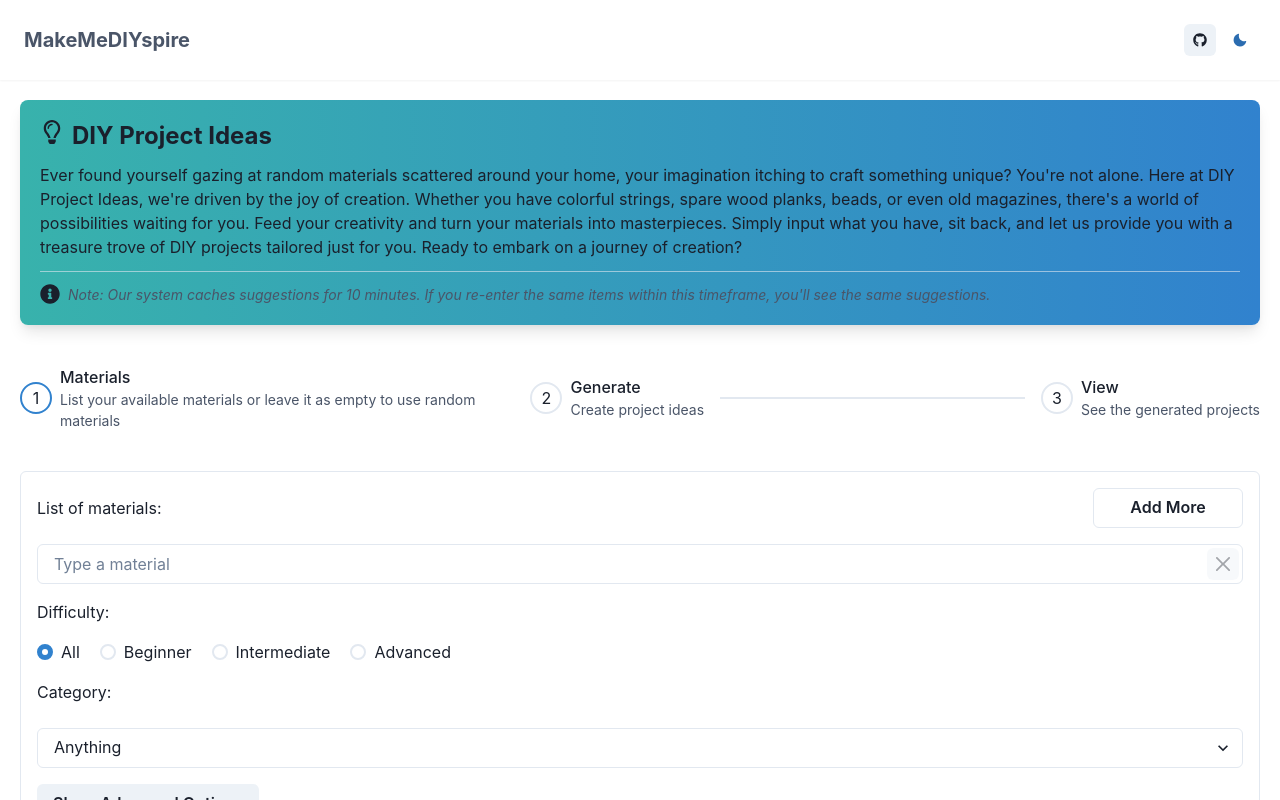
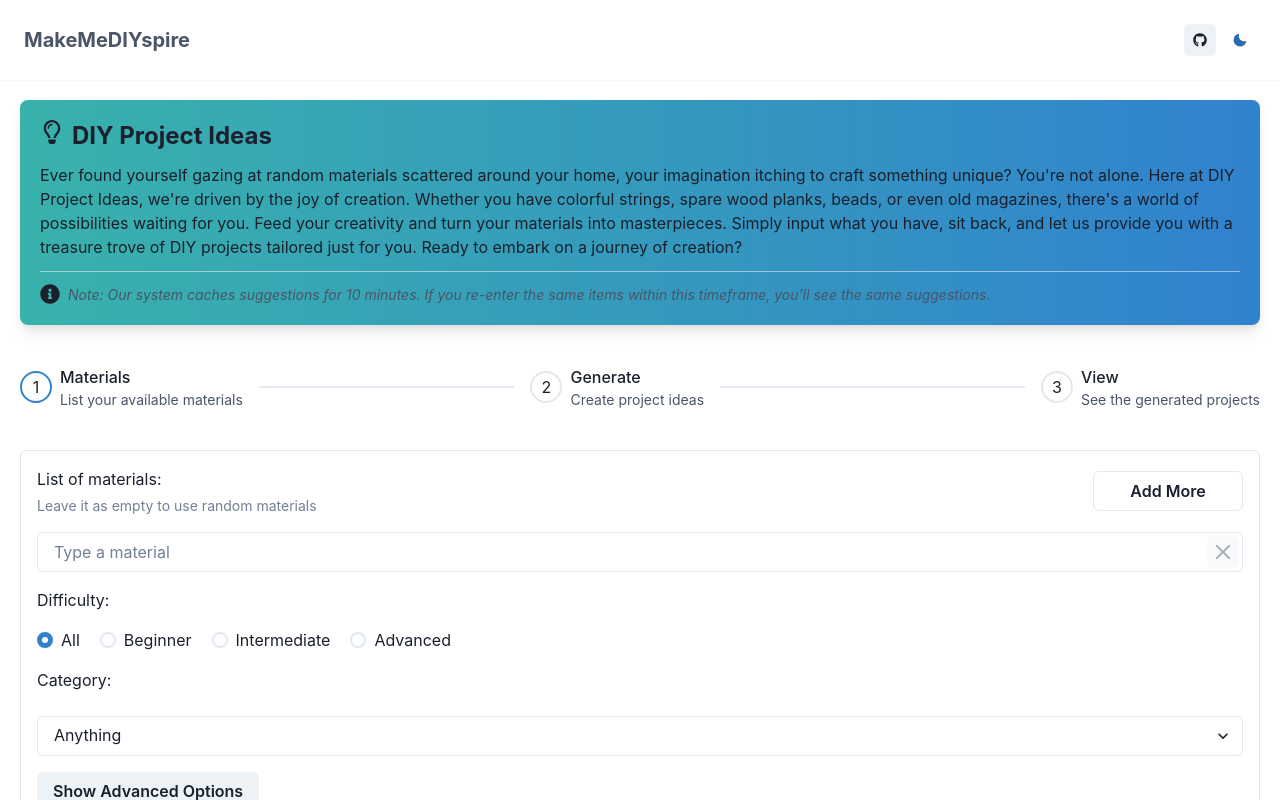
Before and after one commit to Kevin-Umali/diyspire, a React (Vite) app in the folder client/: page / in a window 1280 px wide. Shown: the top 800 px of the page. Built offline with nearby package versions, Linux system fonts and the light colour scheme.

Commit message:
Fine tuning

```diff
--- a/client/src/api/open-ai-api.ts
+++ b/client/src/api/open-ai-api.ts
@@ -1,8 +1,9 @@
 const API_URL = process.env.NODE_ENV === "development" ? "http://localhost:3000" : import.meta.env.VITE_OPEN_AI_API_URL;
 
-export const generateProjectIdeas = async (materials: string[], difficulty: string, category: string, tools: string[], time: number, budget: number, endPurpose: string) => {
+export const generateProjectIdeas = async (materials: string[], onlySpecified: boolean, difficulty: string, category: string, tools: string[], time: number, budget: number, endPurpose: string) => {
   const requestBody = {
     materials,
+    onlySpecified,
     difficulty,
     category,
     tools,
--- a/client/src/components/MaterialInput.tsx
+++ b/client/src/components/MaterialInput.tsx
@@ -1,13 +1,15 @@
 import { FC } from "react";
-import { Input, VStack, Button, IconButton, InputGroup, InputRightElement, HStack, Text } from "@chakra-ui/react";
+import { Input, VStack, Button, IconButton, InputGroup, InputRightElement, HStack, Text, Checkbox } from "@chakra-ui/react";
 import { CloseIcon } from "@chakra-ui/icons";
 
 interface MaterialInputProps {
   materials: string[];
   setMaterials: React.Dispatch<React.SetStateAction<string[]>>;
+  onlySpecified: boolean;
+  setOnlySpecified: React.Dispatch<React.SetStateAction<boolean>>;
 }
 
-const MaterialInput: FC<MaterialInputProps> = ({ materials, setMaterials }) => {
+const MaterialInput: FC<MaterialInputProps> = ({ materials, setMaterials, onlySpecified, setOnlySpecified }) => {
   const handleInputChange = (index: number, value: string) => {
     const updatedMaterials = [...materials];
     updatedMaterials[index] = value;
@@ -27,7 +29,12 @@ const MaterialInput: FC<MaterialInputProps> = ({ materials, setMaterials }) => {
   return (
     <VStack spacing={4} align="stretch">
       <HStack justify="space-between">
-        <Text fontSize="md">List of materials:</Text>
+        <VStack align="start" spacing={1}>
+          <Text fontSize="md">List of materials:</Text>
+          <Text fontSize="sm" color="gray.500">
+            Leave it as empty to use random materials
+          </Text>
+        </VStack>
         <Button width="150px" variant="outline" onClick={handleAddMore}>
           Add More
         </Button>
@@ -41,6 +48,12 @@ const MaterialInput: FC<MaterialInputProps> = ({ materials, setMaterials }) => {
           </InputRightElement>
         </InputGroup>
       ))}
+
+      {materials.some((mat) => mat.trim() !== "") ? (
+        <Checkbox colorScheme="blue" isChecked={onlySpecified} onChange={(e) => setOnlySpecified(e.target.checked)} isDisabled={materials.every((mat) => mat.trim() === "")}>
+          Use only these materials
+        </Checkbox>
+      ) : null}
     </VStack>
   );
 };
--- a/client/src/constants/index.ts
+++ b/client/src/constants/index.ts
@@ -25,3 +25,9 @@ export const categories = [
   "Baking & Food Crafts",
   "Travel & Adventure DIYs",
 ];
+
+export const steps = [
+  { title: "Materials", description: "List your available materials" },
+  { title: "Generate", description: "Create project ideas" },
+  { title: "View", description: "See the generated projects" },
+];
--- a/client/src/pages/Home.tsx
+++ b/client/src/pages/Home.tsx
@@ -19,6 +19,7 @@ import {
   Flex,
   Divider,
   Icon,
+  useBreakpointValue,
 } from "@chakra-ui/react";
 import MaterialInput from "../components/MaterialInput";
 import CategoryFilter from "../components/CategoryFilter";
@@ -27,21 +28,18 @@ import { generateProjectIdeas } from "../api/open-ai-api";
 import ProjectTabs from "../components/ProjectTabs";
 import LoadingComponent from "../components/LoadingComponent";
 import { FaRegLightbulb, FaInfoCircle } from "react-icons/fa";
-import { categories } from "../constants";
+import { categories, steps } from "../constants";
 import BudgetFilter from "../components/BudgetFilter";
 import PurposeFilter from "../components/PurposeFilter";
 import TimeAvailabilityFilter from "../components/TimeAvailabilityFilter";
 import ToolsAvailableInput from "../components/ToolsAvailableInput";
 import SafetyCheck from "../components/SafetyCheck";
 
-const steps = [
-  { title: "Materials", description: "List your available materials or leave it as empty to use random materials" },
-  { title: "Generate", description: "Create project ideas" },
-  { title: "View", description: "See the generated projects" },
-];
+type Orientation = "horizontal" | "vertical";
 
 const Home = () => {
   const [materials, setMaterials] = useState([""]);
+  const [onlySpecified, setOnlySpecified] = useState(false);
   const [selectedDifficulty, setSelectedDifficulty] = useState("All");
   const [selectedCategory, setSelectedCategory] = useState("Anything");
   const [availableTime, setAvailableTime] = useState(1);
@@ -57,6 +55,11 @@ const Home = () => {
 
   const [projects, setProjects] = useState([]);
 
+  const orientation: Orientation | undefined = useBreakpointValue({
+    base: "vertical",
+    md: "horizontal",
+  }) as Orientation | undefined;
+
   const toast = useToast();
 
   const handleSubmit = async () => {
@@ -65,7 +68,7 @@ const Home = () => {
 
       goToNext();
 
-      const response = await generateProjectIdeas(materials, selectedDifficulty, selectedCategory, tools, availableTime, budget, purpose);
+      const response = await generateProjectIdeas(materials, onlySpecified, selectedDifficulty, selectedCategory, tools, availableTime, budget, purpose);
 
       if (response.data?.ideas) {
         setProjects(response.data.ideas);
@@ -111,7 +114,7 @@ const Home = () => {
         </Box>
       </Box>
 
-      <Stepper index={activeStep} width="100%">
+      <Stepper index={activeStep} width="100%" orientation={orientation}>
         {steps.map((step, index) => (
           <Step key={index}>
             <StepIndicator>
@@ -130,7 +133,7 @@ const Home = () => {
 
       {activeStep === 0 && (
         <Box width="100%" p={4} borderWidth="1px" borderRadius="md" borderColor="gray.200">
-          <MaterialInput materials={materials} setMaterials={setMaterials} />
+          <MaterialInput materials={materials} setMaterials={setMaterials} onlySpecified={onlySpecified} setOnlySpecified={setOnlySpecified} />
           <Box mt={4}>
             <DifficultyFilter onDifficultyChange={setSelectedDifficulty} />
           </Box>
```
Also changed, not shown: 1 other file (tests, documents, lock files or other folders).
